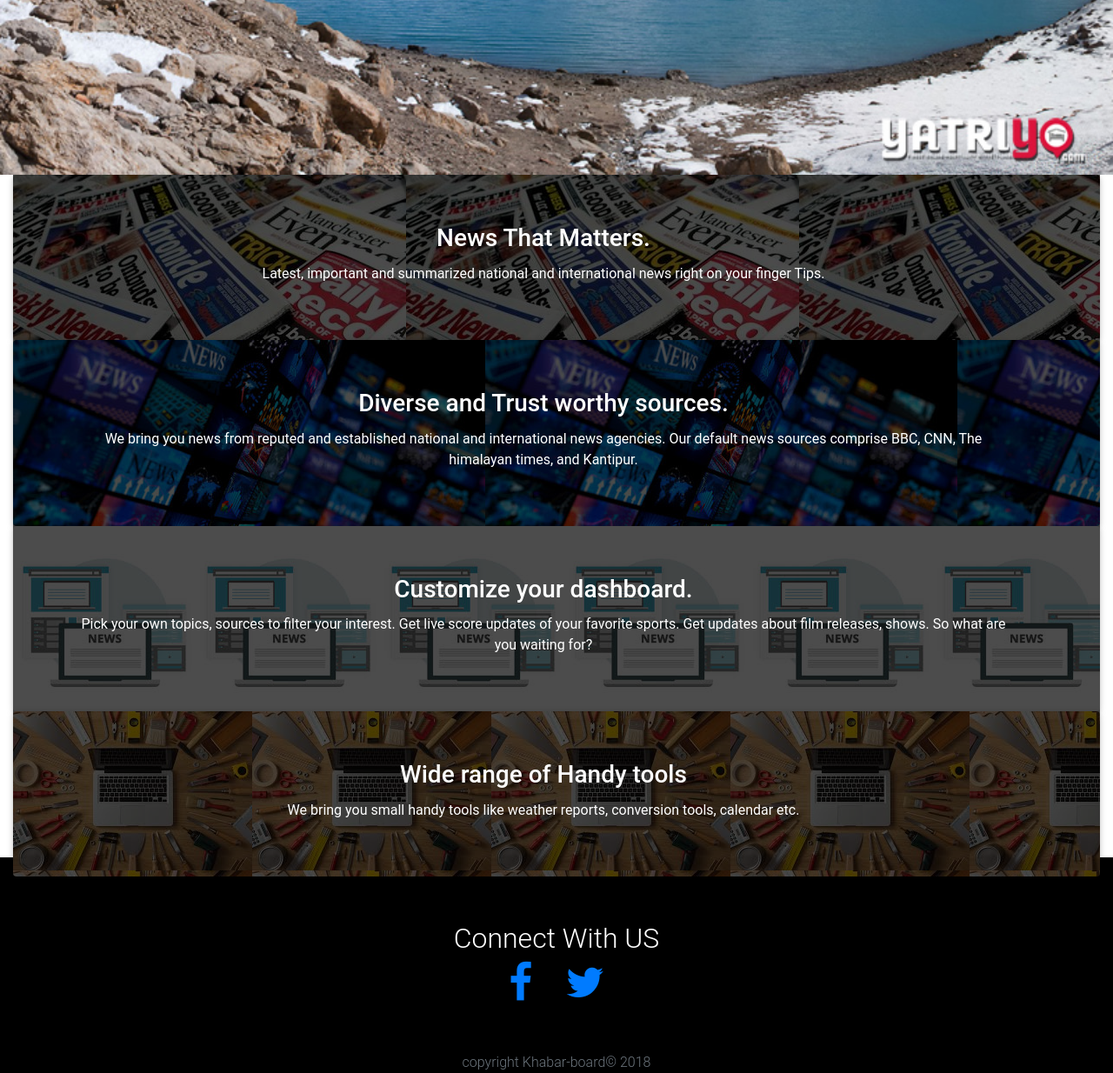
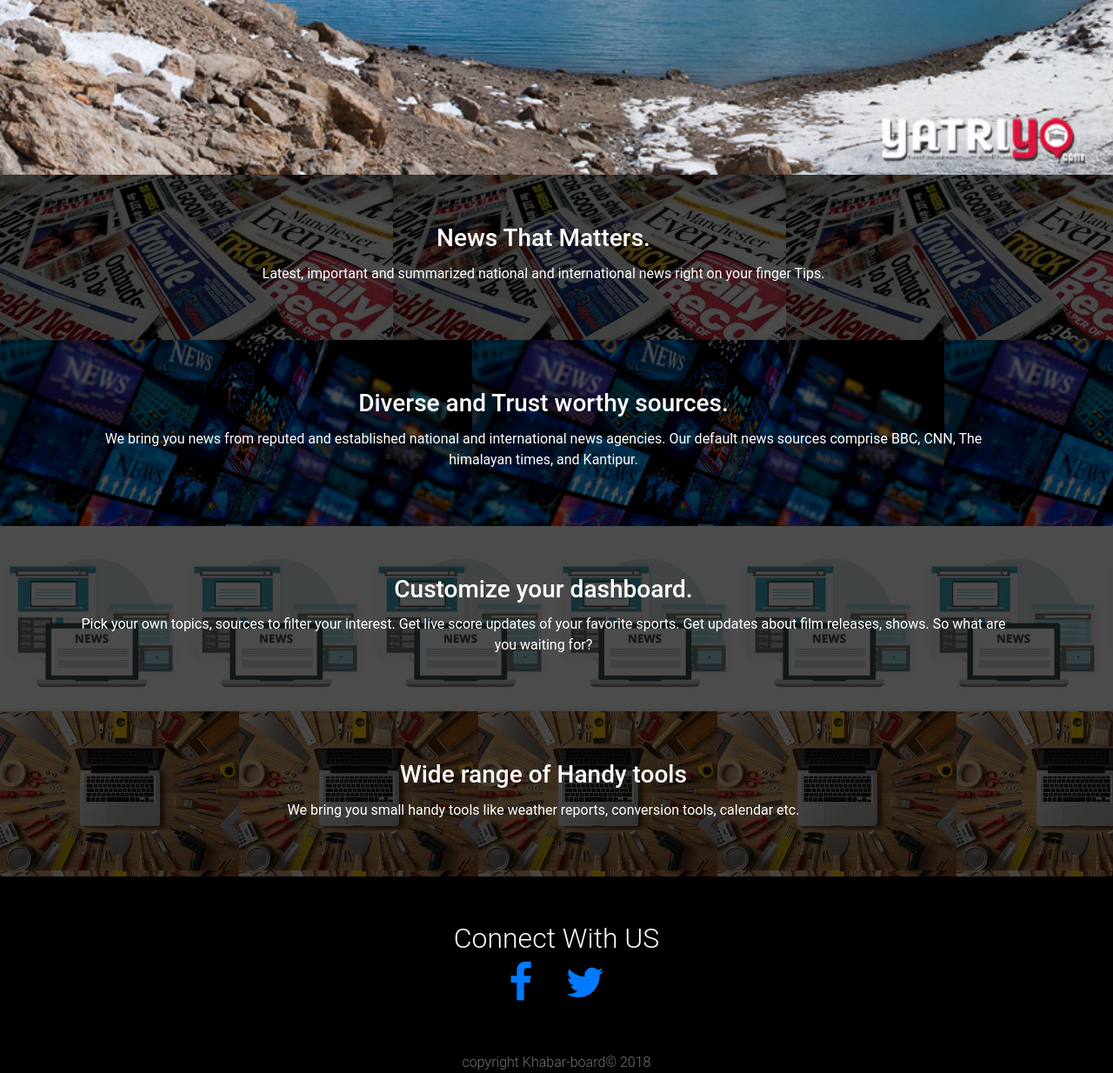
Before and after one commit to hemanta212/Nepali-news-portal-kbd, a Flask app: page / in a window 1280 px wide. Shown: the part 637-1871 px from the top of the page at 87% size. Run offline with Flask 2, Linux system fonts and the light colour scheme; some libraries are stand-ins or nearby versions.

Commit message:
Fixed design of home.html.The container is now removed

```diff
--- a/flask_final/templates/home.html
+++ b/flask_final/templates/home.html
@@ -25,7 +25,7 @@
 <!--Main Content
 
 -->
-<div class="container-fluid">
+<div>
 
     <!-- Card 1-->
     <div class="card card-image" style="background-image: url({{url_for('static',filename='images/papers.jpeg')}});">
```
